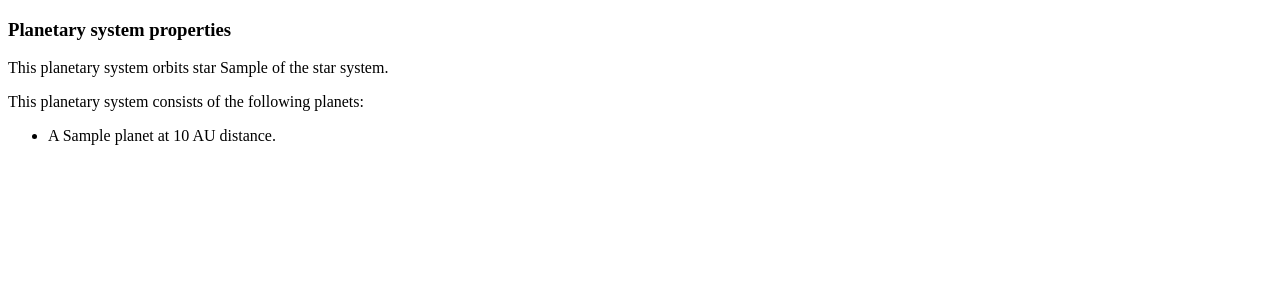
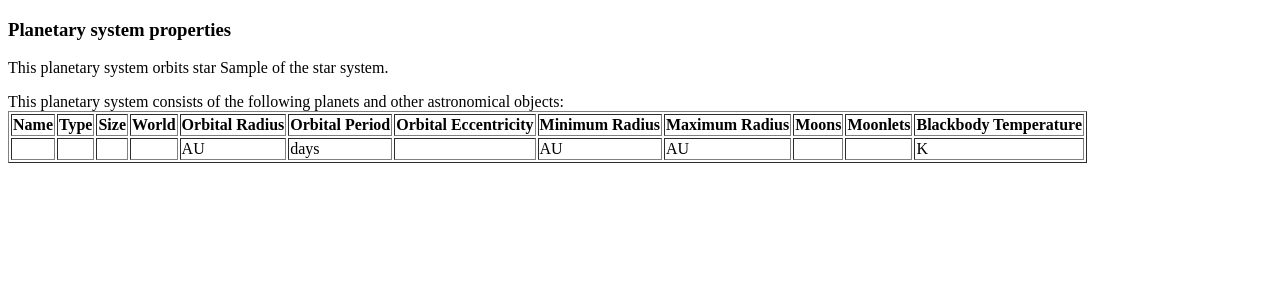
Before and after one commit to tschoppi/starsystem-gen, a Python web app: template web-gui/templates/planetsystem.html in a window 1280 px wide. Shown: the top 300 px of the page. Run offline with Jinja, Linux system fonts and the light colour scheme; the template is opened without the code that fills it: most values are stand-ins (such as "Sample title", 1, 10 or a date in 2020).

Commit message:
Star properties and planet system properties complete Asteroid belts still missing Star overview should move to tabular layout

```diff
--- a/web-gui/templates/planetsystem.html
+++ b/web-gui/templates/planetsystem.html
@@ -11,12 +11,40 @@
     </p>
 
 <div id="planets-list">
-    This planetary system consists of the following planets:
-    <ul>
-    {% for orbit, planet in planetsystem.getOrbitcontents().items() %}
-        <li>A {{planet}} at {{orbit|round(2, 'common')}} AU distance.</li>
-    {% endfor %}
-    </ul>
+    This planetary system consists of the following planets and other astronomical objects:
+    <table border="1">
+        <tr>
+            <th>Name</th>
+            <th>Type</th>
+            <th>Size</th>
+            <th>World</th>
+            <th>Orbital Radius</th>
+            <th>Orbital Period</th>
+            <th>Orbital Eccentricity</th>
+            <th>Minimum Radius</th>
+            <th>Maximum Radius</th>
+            <th>Moons</th>
+            <th>Moonlets</th>
+            <th>Blackbody Temperature</th>
+        </tr>
+        {% for key, planet in planetsystem.getOrbitcontents().items()|sort %}
+        {% set astro_body = planetsystem.getOrbitcontents()[key] %}
+        <tr>
+            <td>{{astro_body.getName()|e}}</td>
+            <td>{{astro_body.type()}}</td>
+            <td>{% if astro_body.getSize() != '' %}{{astro_body.getSize()}}{% else %} N/A {% endif %}</td>
+            <td>{% if astro_body.getType() != '' %}{{astro_body.getType()}}{% else %} N/A {% endif %}</td>
+            <td>{{astro_body.getOrbit()|round(2)}} AU</td>
+            <td>{{(astro_body.getPeriod() * 365)|round(2)}} days</td>
+            <td>{{astro_body.getEcc()}}</td>
+            <td>{{astro_body.getMinMax()[0]|round(2)}} AU</td>
+            <td>{{astro_body.getMinMax()[1]|round(2)}} AU</td>
+            <td>{% if astro_body.numMoons() != '' %}{{astro_body.numMoons()|round(2)}}{% else %} N/A {% endif %}</td>
+            <td>{% if astro_body.numMoonlets() != '' %}{{astro_body.numMoonlets()|round(2)}}{% else %} N/A {% endif %}</td>
+            <td>{{astro_body.getBBTemp()|round(2)}} K</td>
+        </tr>
+        {% endfor %}
+    </table>
 </div>
 </body>
 </html>
```
Also changed, not shown: web-gui/templates/overview.html (+23 -11 lines).
